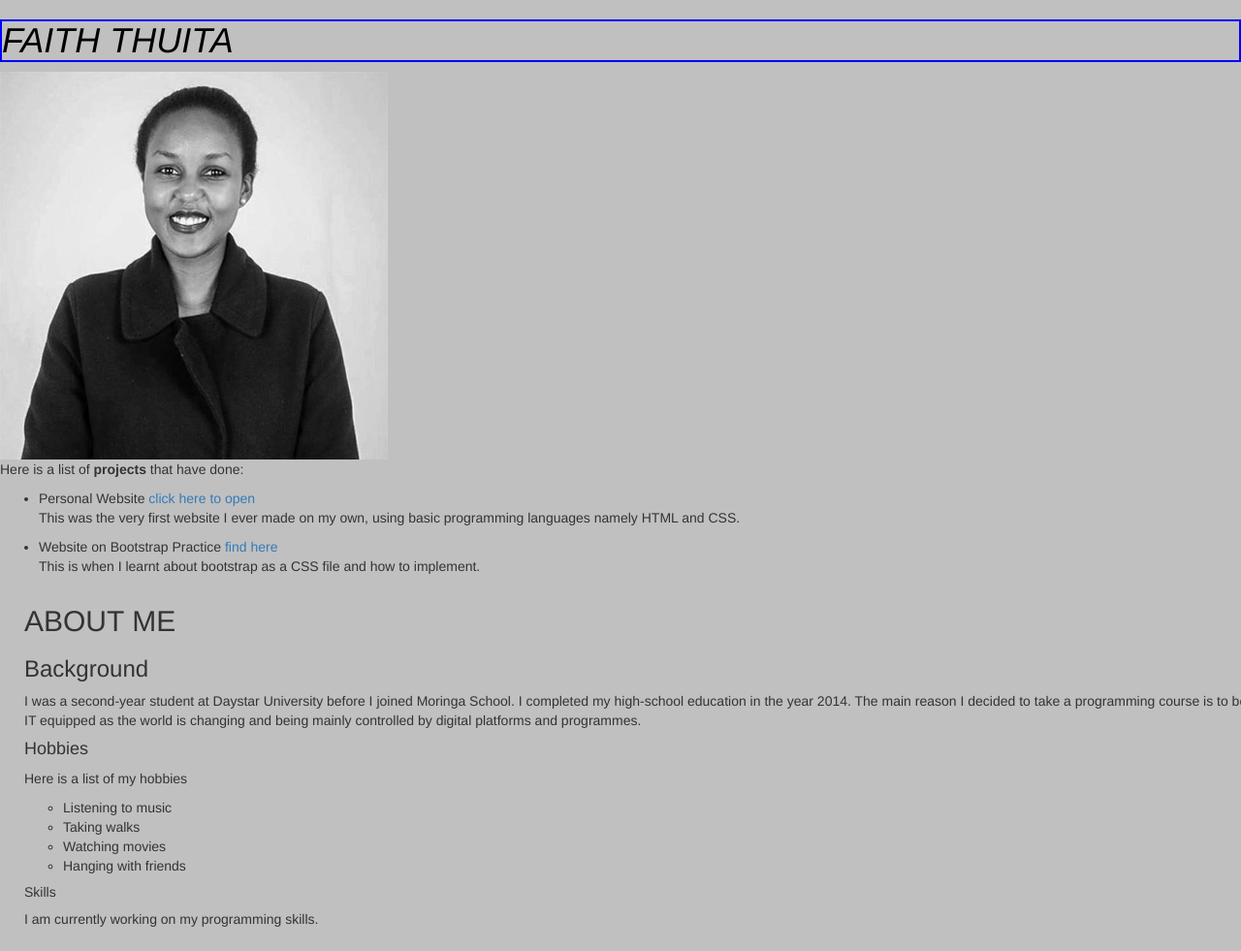
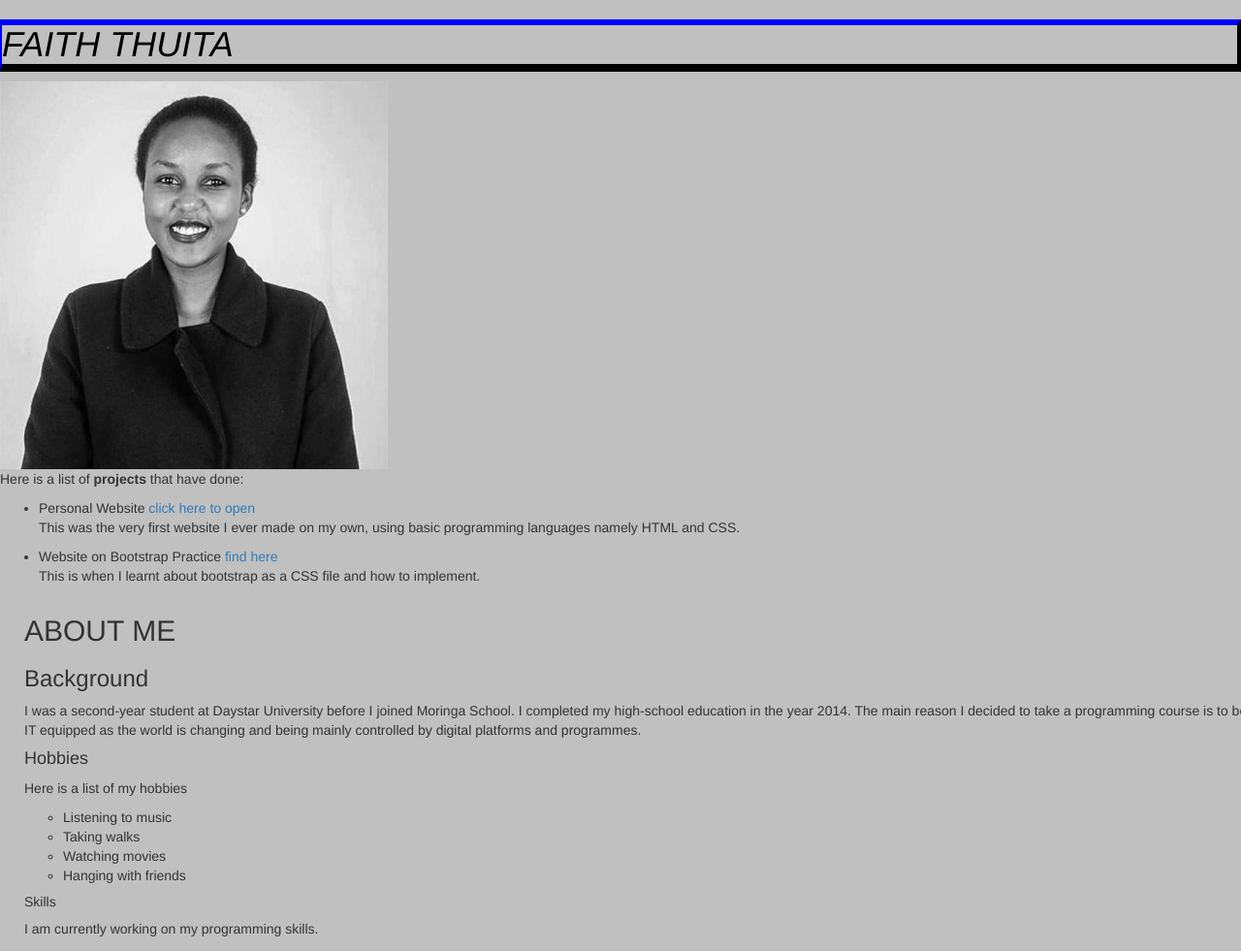
Before and after one commit to thuitafaith/thuitafaith.github.io, a plain HTML site: page index.html in a window 1280 px wide. Shown: the whole page at 97% size. Drawn offline with Linux system fonts and the light colour scheme.

Commit message:
border color changed

```diff
--- a/css/styles.css
+++ b/css/styles.css
@@ -7,4 +7,7 @@ body {
 }
 .test-box{
   border: 2px solid blue;
+  border-right: 4px solid black;
+  border-top: 6px solid blue;
+  border-bottom: 8px solid black;
 }
```
